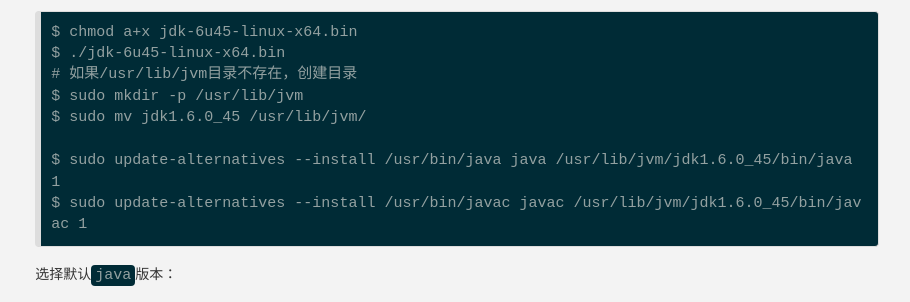
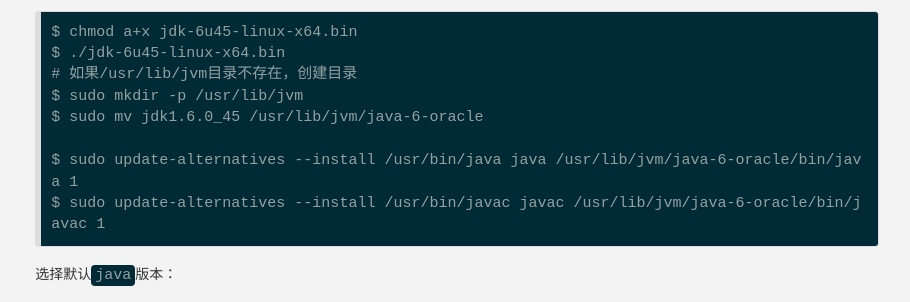
Before and after one commit to daemon369/daemon369.github.io, a Jekyll site: the page built from _posts/2018-01-03-01-aosp-2.3-1-002-setup-environment.md, in a window 1280 px wide. Shown: the part 473-775 px from the top of the page, without its empty margins (183-1093 px from the left). Built offline with Jekyll 4.4.1, drawn with Linux system fonts in a browser that asks for light colours; nearby versions of some CDN libraries; comment, search, counter and statistics services are not loaded.

Commit message:
setup environment for aosp

```diff
--- a/_posts/2018-01-03-01-aosp-2.3-1-002-setup-environment.md
+++ b/_posts/2018-01-03-01-aosp-2.3-1-002-setup-environment.md
@@ -28,10 +28,10 @@ AOSP 源码只能在 Linux 或 Mac Os 操作系统中编译，2.3及更高版本
     $ ./jdk-6u45-linux-x64.bin
     # 如果/usr/lib/jvm目录不存在，创建目录
     $ sudo mkdir -p /usr/lib/jvm
-    $ sudo mv jdk1.6.0_45 /usr/lib/jvm/
+    $ sudo mv jdk1.6.0_45 /usr/lib/jvm/java-6-oracle
 
-    $ sudo update-alternatives --install /usr/bin/java java /usr/lib/jvm/jdk1.6.0_45/bin/java 1
-    $ sudo update-alternatives --install /usr/bin/javac javac /usr/lib/jvm/jdk1.6.0_45/bin/javac 1
+    $ sudo update-alternatives --install /usr/bin/java java /usr/lib/jvm/java-6-oracle/bin/java 1
+    $ sudo update-alternatives --install /usr/bin/javac javac /usr/lib/jvm/java-6-oracle/bin/javac 1
 
 选择默认`java`版本：
 
```
